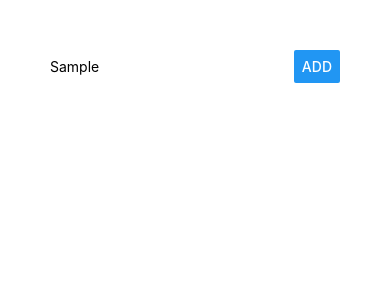
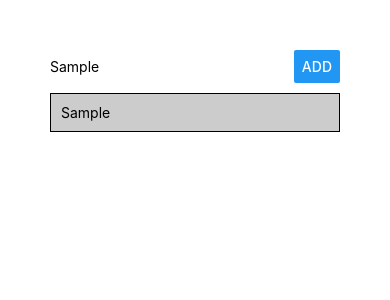
Before and after one commit to Awtanabe/react-native-basic-app, a React Native app: screen / in a window 390 px wide. Both pictures are taken after typing "Sample" into the empty fields and a click on the button "ADD". Shown: the top 300 px of the page. Built offline with nearby package versions, Linux system fonts and the light colour scheme.

Commit message:
keyの追加

```diff
--- a/App.js
+++ b/App.js
@@ -27,6 +27,9 @@
         />
         <Button title="ADD" onPress={addGoalHander}/>
       </View>
+      <View>
+        {courseGoals.map((goal) => <View key={goal}><Text key={goal} style={styles.listItem}>{goal}</Text></View>)}
+      </View>
     </View>
   );
 }
@@ -43,5 +46,11 @@
     borderColor: 'black',
     borderWidth:1,
     padding:10
+  },listItem: {
+    padding: 10,
+    marginVertical: 10,
+    backgroundColor: '#ccc',
+    borderColor: 'black',
+    borderWidth: 1
   }
 });
```
